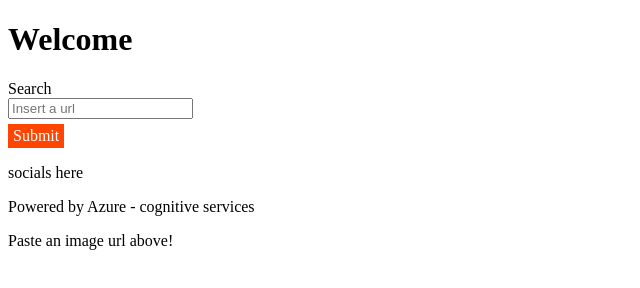
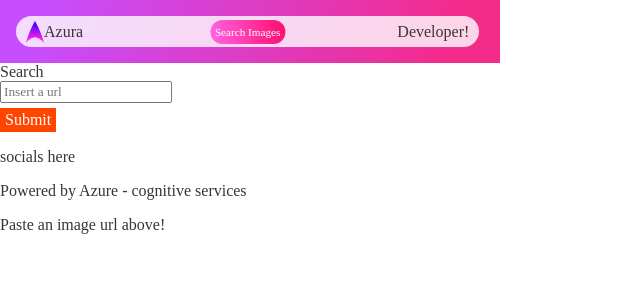
Before and after one commit to Seek4samurai/Azura, a browser extension: page index.html in a window 1280 px wide. Shown: the whole page, without its empty margins (0-640 px from the left). Drawn offline with Linux system fonts and the light colour scheme.

Commit message:
frontend:ui: navbar completed!

```diff
--- a/index.html
+++ b/index.html
@@ -4,13 +4,26 @@
     <meta charset="UTF-8" />
     <meta http-equiv="X-UA-Compatible" content="IE=edge" />
     <meta name="viewport" content="width=device-width, initial-scale=1.0" />
+    <link rel="stylesheet" href="./styles/css/style.css" />
     <title>Azura</title>
   </head>
   <body>
     <div class="container">
-      <div>
-        <h1 id="">Welcome</h1>
+      <div class="topHalf">
+        <nav>
+          <div class="navContainer">
+            <div class="logo">
+              <img src="./public/images/AzuraLogo.svg" alt="" />
+              <div class="logoText">Azura</div>
+            </div>
+            <div class="searchContainer">
+              <div class="searchText">Search Images</div>
+            </div>
+            <div class="dev">Developer!</div>
+          </div>
+        </nav>
       </div>
+
       <div class="formHolder">
         <form>
           <label for="fname">Search</label><br />
@@ -32,8 +45,8 @@
       </div>
       <p class="socials">socials here</p>
       <div class="powered">Powered by Azure - cognitive services</div>
+      <p id="textp">Paste an image url above!</p>
     </div>
-    <p id="textp">Paste an image url above!</p>
   </body>
   <script src="./assets/js/axios.min.js"></script>
   <script src="./assets/js/app.js"></script>
--- a/styles/style.scss
+++ b/styles/style.scss
@@ -1,7 +1,9 @@
+@import "./variables.scss";
+
 html,
 body {
-    padding: 0;
-    margin: 0;
+    margin: 0%;
+    padding: 0%;
     font-family: inter, BlinkMacSystemFont, Segoe UI, Roboto, Oxygen, Ubuntu, Cantarell, Fira Sans, Droid Sans,
         Helvetica Neue, sans-serif;
 }
@@ -12,5 +14,68 @@ a {
 }
 
 * {
+    /* Frame 1 */
     box-sizing: border-box;
+    color: $primary-text-color;
+    font-family: "Lemon Milk", serif;
+    font-weight: 200;
 }
+
+.container {
+    position: relative;
+    width: 500px;
+    height: 600px;
+}
+
+.topHalf {
+    /* Top */
+    padding: 1rem;
+    background: linear-gradient(111.72deg, #c64efe 8.51%, #f32b8b 89.35%);
+
+    .navContainer {
+        position: relative;
+        width: 99%;
+        height: 31px;
+
+        padding: 0 10px;
+
+        display: flex;
+        flex-direction: row;
+        justify-content: space-between;
+        align-items: center;
+
+        border-radius: 45px;
+        background-color: rgba(255, 255, 255, 0.8);
+
+        .logo {
+            display: flex;
+            flex-direction: row;
+            justify-content: space-between;
+            align-items: center;
+        }
+
+        .searchContainer {
+            position: absolute;
+            top: 50%;
+            left: 50%;
+            transform: translate(-50%, -50%);
+
+            padding: 0.3rem;
+
+            height: 24px;
+
+            display: flex;
+            justify-content: center;
+            align-items: center;
+
+            border-radius: 45px;
+            background: linear-gradient(82.7deg, #ff65e6 -1.28%, #ff005c 114.36%);
+
+            .searchText {
+                color: white;
+                font-weight: lighter;
+                font-size: 0.7rem;
+            }
+        }
+    }
+}
--- /dev/null
+++ b/styles/variables.scss
@@ -0,0 +1,3 @@
+// Variables
+
+$primary-text-color: #363636;
```
Also changed, not shown: public/images/AzuraLogo.svg (added), styles/css/style.css, styles/css/variables.css (added), 2 other files.
